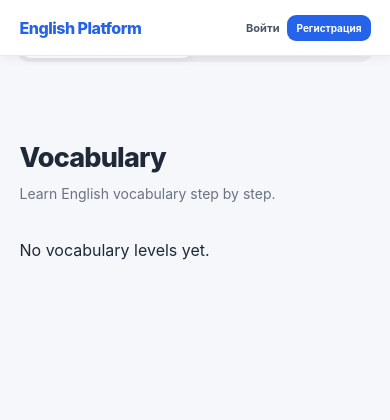
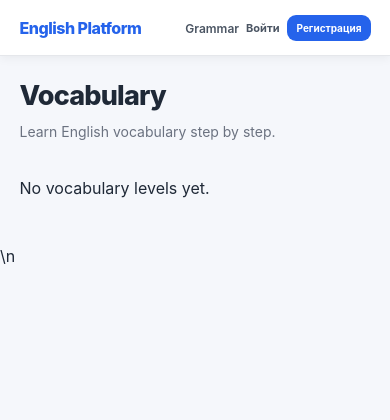
Before and after one commit to Toktarking/english-platform, a Django app: page /vocabulary/ in a window 390 px wide. Shown: the top 420 px of the page. After the commit the page ends 264 px from the top, so only its background shows below. Run offline with Django 5.2, Linux system fonts and the light colour scheme; data that the repository does not hold is empty.

Commit message:
Add Grammar link to main navigation

```diff
--- a/vocabulary/templates/vocabulary/base.html
+++ b/vocabulary/templates/vocabulary/base.html
@@ -743,7 +743,15 @@
             */
 
             .main-nav {
+                display: flex;
+            }
+
+            .nav-vocabulary {
                 display: none;
+            }
+
+            .nav-grammar {
+                font-size: 12px;
             }
 
 
@@ -898,7 +906,7 @@
 
 <body>
 
-{% include "_module_navigation.html" with active_module="vocabulary" %}
+
 
 
 
@@ -963,9 +971,16 @@
 
                     <a
                         href="{% url 'vocabulary:home' %}"
-                        class="nav-link"
+                        class="nav-link nav-vocabulary"
                     >
                         Vocabulary
+                    </a>
+
+                    <a
+                        href="{% url 'grammar:home' %}"
+                        class="nav-link nav-grammar"
+                    >
+                        Grammar
                     </a>
 
                 </div>
@@ -1085,4 +1100,4 @@
 
 </body>
 
-</html>
+</html>\n
```
